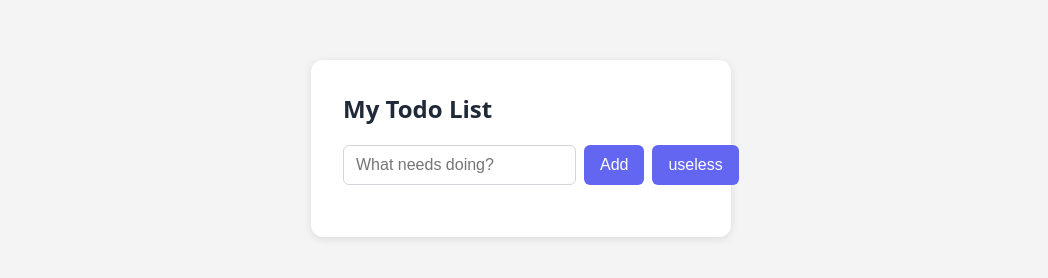
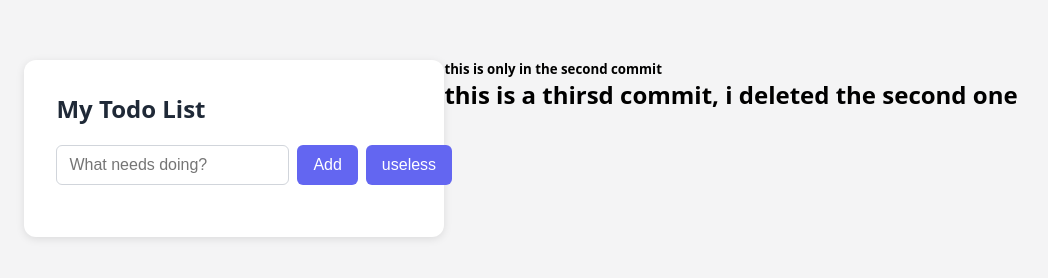
Before and after one commit to shafikmatovu42-dotcom/todo-app, a website built with Vite: page index.html in a window 1280 px wide. Shown: the whole page, without its empty margins (119-1167 px from the left). Built offline with nearby package versions, Linux system fonts and the light colour scheme.

Commit message:
third-com

```diff
--- a/index.html
+++ b/index.html
@@ -22,6 +22,10 @@
   </div>
 
   <script type="module" src="/src/main.js"></script>
+  <div>
+    <h5>this is only in the second commit</h5>
+    <h2> this is a thirsd commit, i deleted the second one</h2>
+  </div>
 </body>
 
 </html>
```
